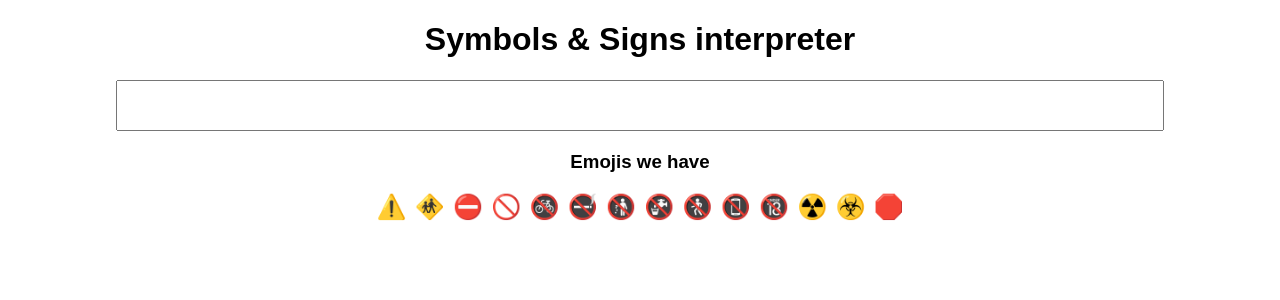
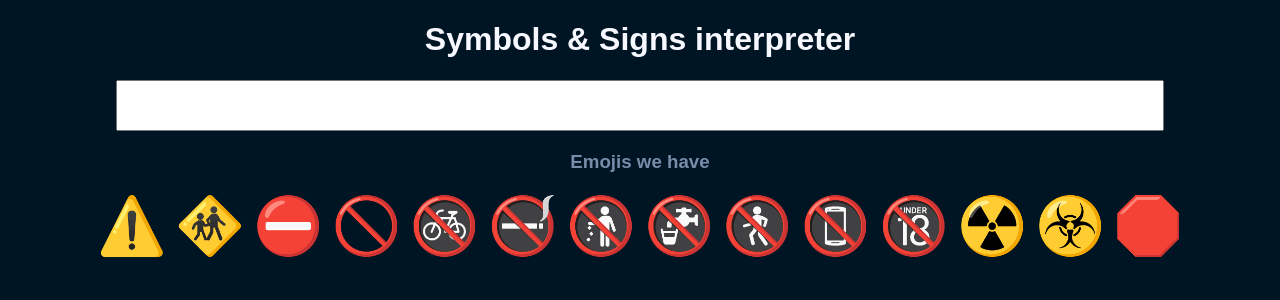
Before and after one commit to Meghana-sk/Symbol-Signs-Interpreter, a React (Create React App) app: page / in a window 1280 px wide. Shown: the top 300 px of the page. Built offline with nearby package versions, Linux system fonts and the light colour scheme.

Commit message:
style:added background to app

```diff
--- a/src/App.js
+++ b/src/App.js
@@ -55,9 +55,10 @@ export default function App() {
             <span
               onClick={() => onEmojiClickHandler(emoji)}
               style={{
-                fontSize: "1.5rem",
+                fontSize: "3.5rem",
                 padding: "0.26rem",
-                cursor: "pointer"
+                cursor: "pointer",
+                textAlign: "center"
               }}
               key={emoji}
             >
--- a/src/styles.css
+++ b/src/styles.css
@@ -1,9 +1,32 @@
+:root {
+  --veryLightBlue: #778da9;
+  --lightBlue: #415a77;
+}
+
 .App {
   font-family: sans-serif;
   text-align: center;
+}
+
+.container {
+  display: block;
 }
 
 input {
   padding: 1rem;
   width: 80%;
 }
+
+h2 {
+  box-sizing: border-box;
+  align-items: center;
+}
+
+h3 {
+  color: var(--veryLightBlue);
+}
+
+body {
+  background-color: #001524;
+  color: #f7f7ff;
+}
```
